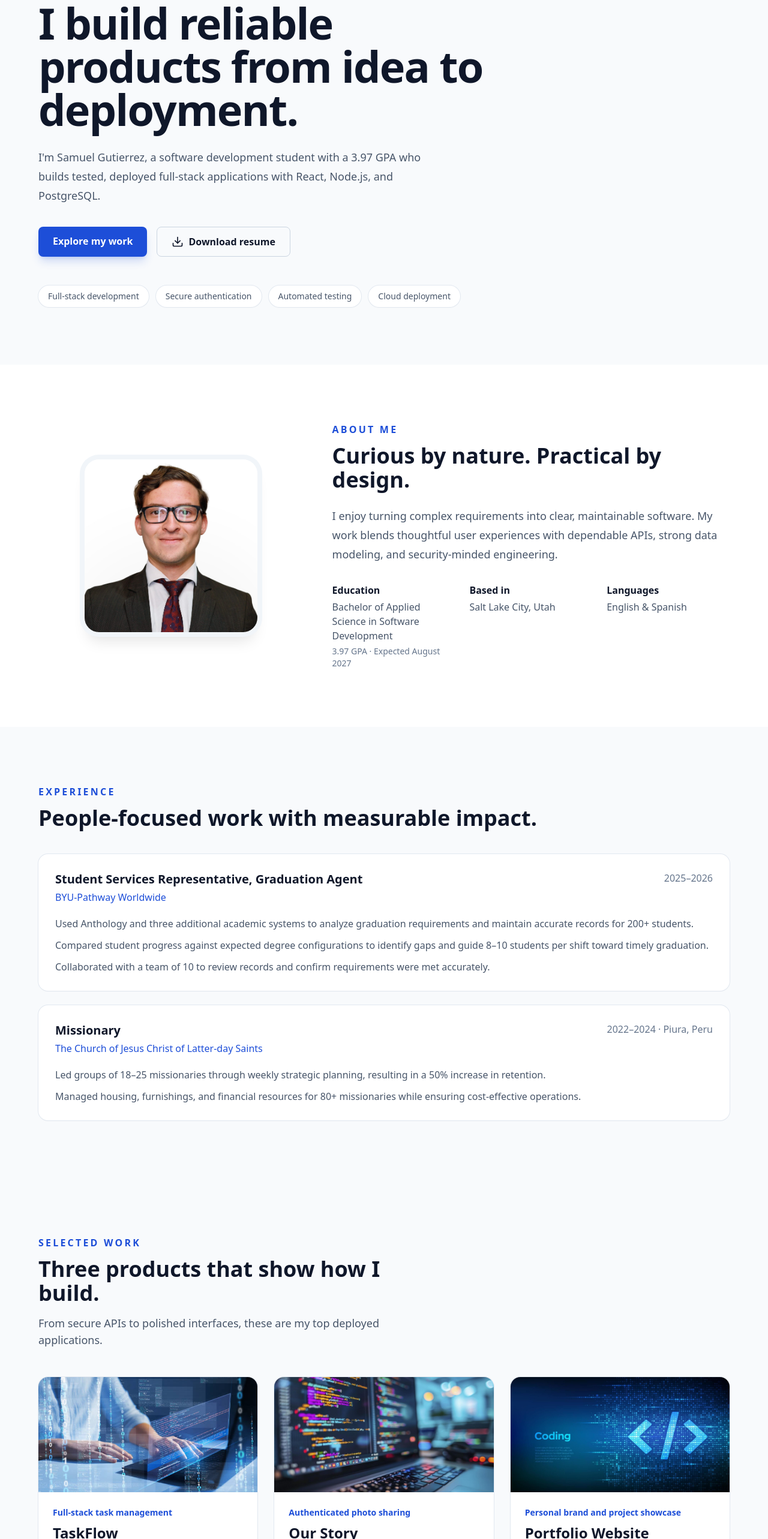
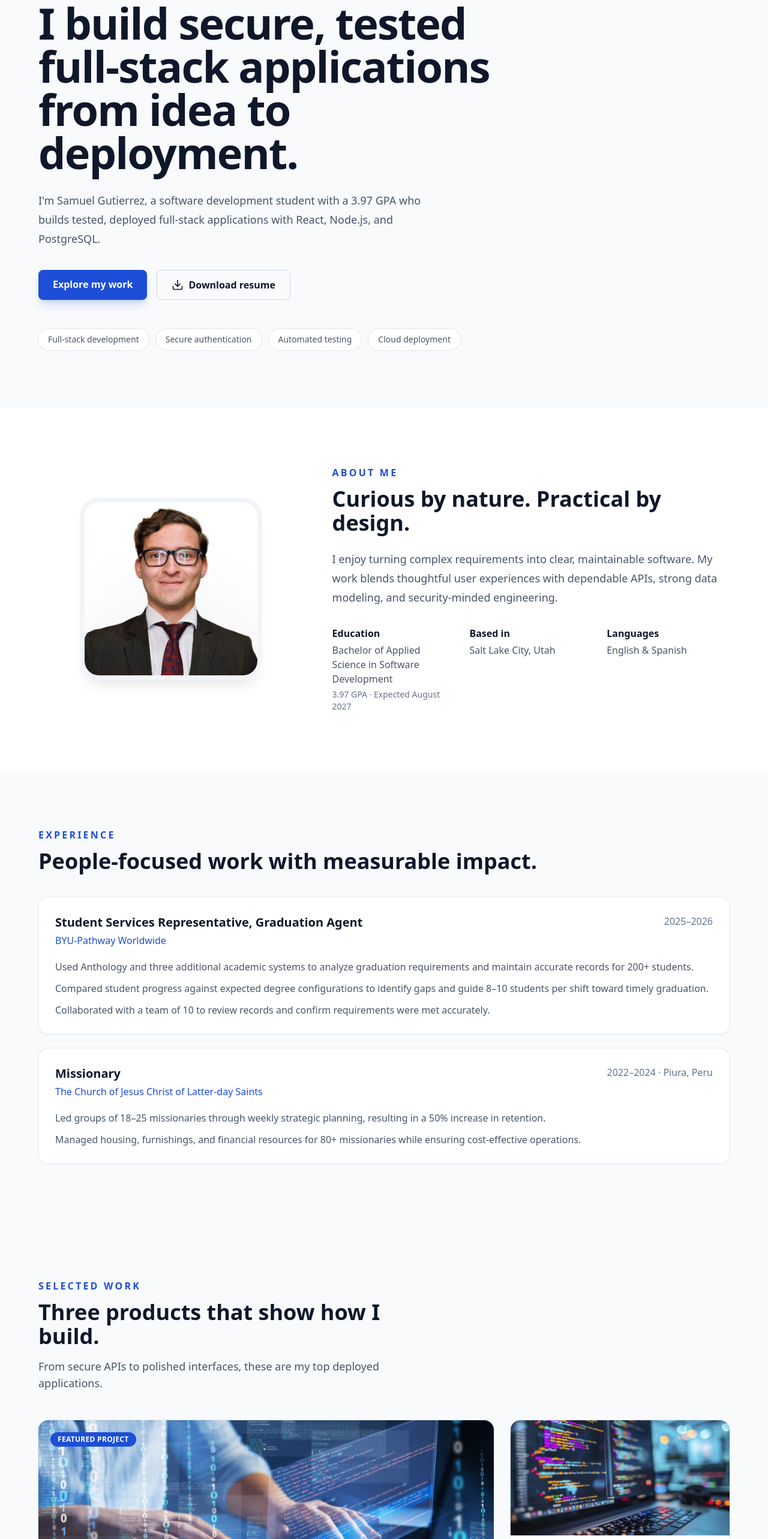
Before and after one commit to Samigu8/samuel-gutierrez-portfolio, a Next.js app: page / in a window 1280 px wide. Shown: the part 234-2800 px from the top of the page at 60% size. Built offline with nearby package versions, Linux system fonts and the light colour scheme.

Commit message:
Enhance TaskFlow project description and update homepage text; add featured project label and adjust layout for better visibility

```diff
--- a/app/page.tsx
+++ b/app/page.tsx
@@ -20,7 +20,7 @@ const projects = [
   {
     name: "TaskFlow",
     label: "Full-stack task management",
-    description: "Developed a full-stack task management platform supporting authenticated users, PostgreSQL persistence, secure JWT authorization, and automated end-to-end testing.",
+    description: "Developed and deployed a full-stack task management platform supporting authenticated users, PostgreSQL persistence, secure JWT authorization, and per-user ownership checks on every task. Added backend integration tests, Playwright end-to-end tests, GitHub Actions CI, Docker containerization, and Render deployment.",
     image: "/coding1.jpg",
     repository: "https://github.com/Samigu8/TaskFlow",
     demo: "https://taskflow-web-1t5q.onrender.com/",
@@ -91,7 +91,7 @@ export default function HomePage() {
                 Software Development Student
               </p>
               <h1 className="text-5xl font-bold tracking-tight sm:text-7xl">
-                I build reliable products from idea to deployment.
+                I build secure, tested full-stack applications from idea to deployment.
               </h1>
               <p className="mt-7 max-w-2xl text-lg leading-8 text-slate-600 dark:text-slate-300">
                 I&apos;m Samuel Gutierrez, a software development student with a 3.97 GPA who builds tested,
@@ -180,8 +180,11 @@ export default function HomePage() {
             </div>
             <div className="grid gap-7 lg:grid-cols-3">
               {projects.map((project) => (
-                <article key={project.name} className="flex flex-col overflow-hidden rounded-2xl bg-white shadow-sm ring-1 ring-slate-200 transition hover:-translate-y-1 hover:shadow-xl dark:bg-slate-900 dark:ring-slate-800">
-                  <img src={project.image} alt={`${project.name} project`} className="h-48 w-full object-cover" />
+                <article key={project.name} className={`flex flex-col overflow-hidden rounded-2xl bg-white shadow-sm ring-1 ring-slate-200 transition hover:-translate-y-1 hover:shadow-xl dark:bg-slate-900 dark:ring-slate-800 ${project.name === "TaskFlow" ? "lg:col-span-2" : ""}`}>
+                  <div className="relative">
+                    <img src={project.image} alt={`${project.name} project`} className={`w-full object-cover ${project.name === "TaskFlow" ? "h-64" : "h-48"}`} />
+                    {project.name === "TaskFlow" && <span className="absolute left-5 top-5 rounded-full bg-blue-700 px-3 py-1 text-xs font-bold uppercase tracking-wide text-white">Featured project</span>}
+                  </div>
                   <div className="flex flex-1 flex-col p-6">
                     <p className="text-sm font-semibold text-blue-700 dark:text-blue-400">{project.label}</p>
                     <h3 className="mt-2 text-2xl font-bold">{project.name}</h3>
```
